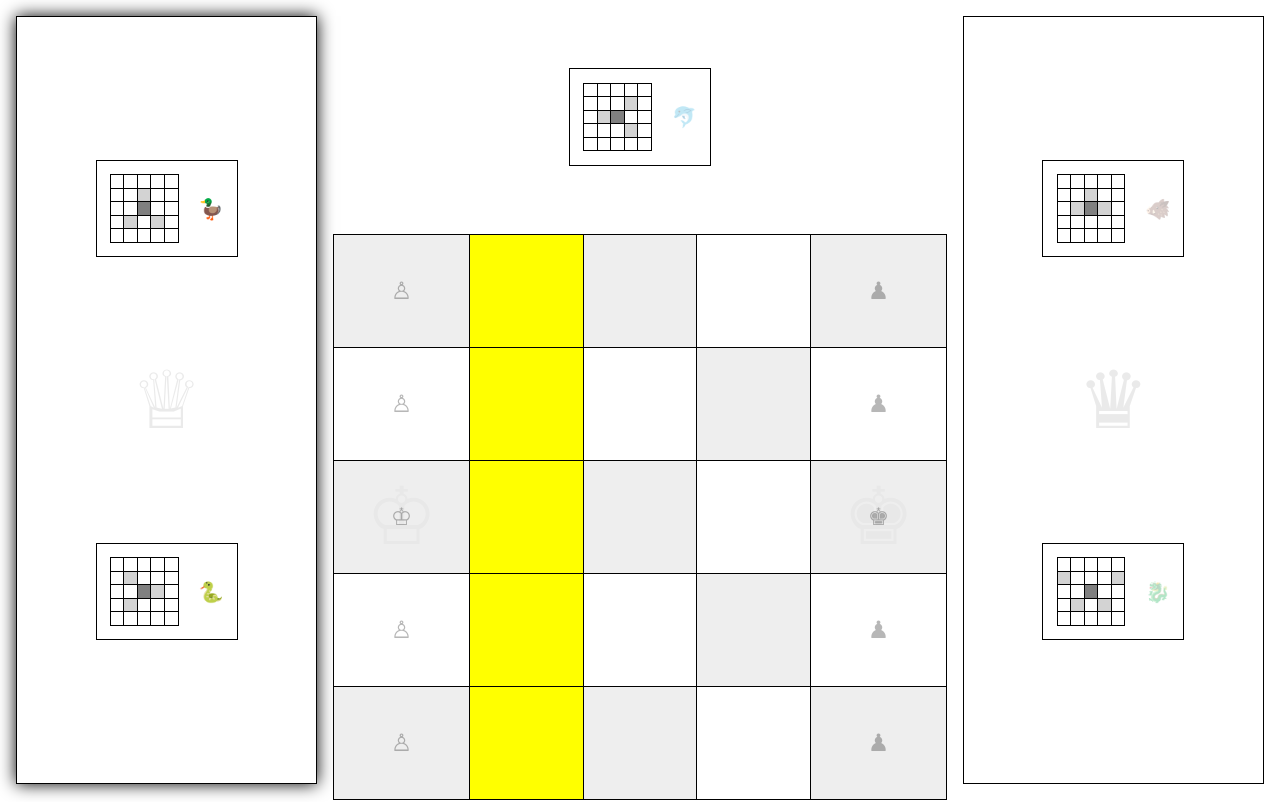
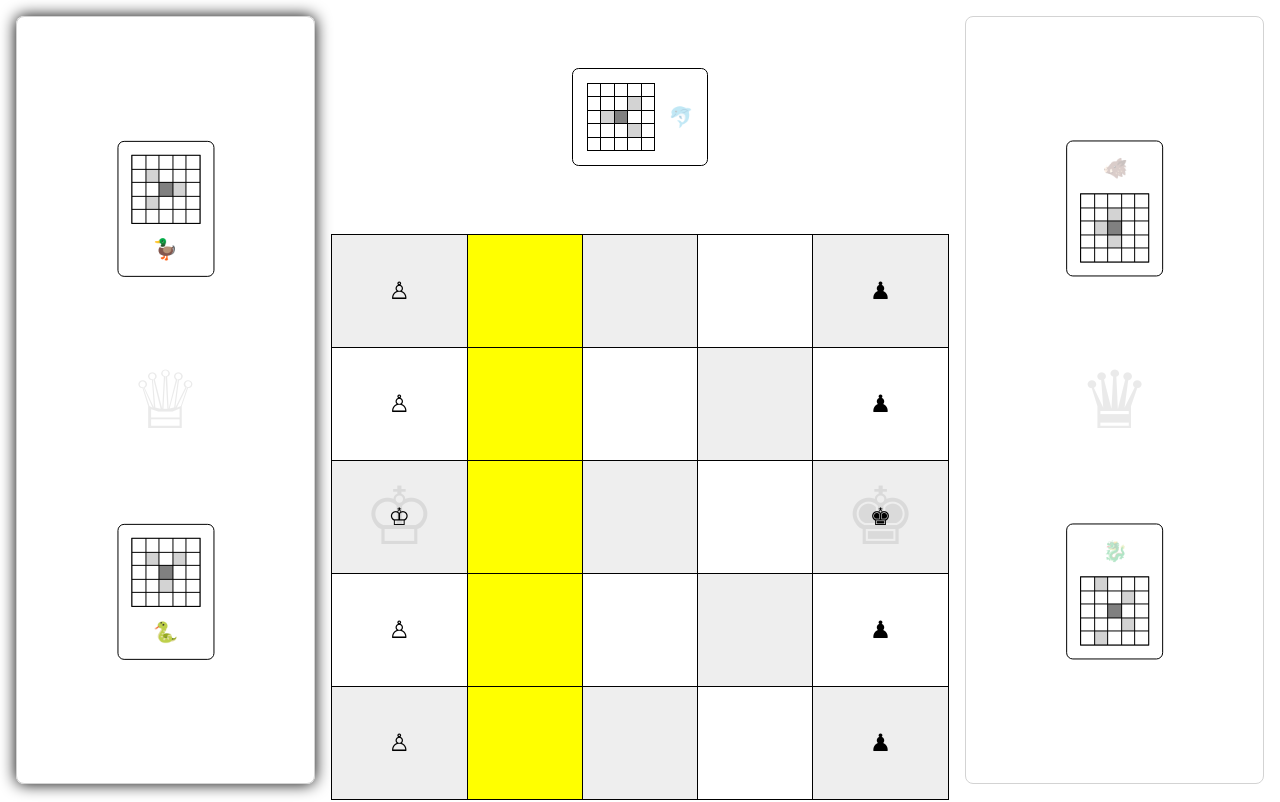
Before and after one commit to joster-dev/ogre, an Angular app: page / in a window 1280 px wide. Built offline with nearby package versions, Linux system fonts and the light colour scheme.

Commit message:
feat - happy path launch

```diff
--- a/src/app/app.component.html
+++ b/src/app/app.component.html
@@ -1,10 +1,10 @@
-<div class="a-cards" [class.active]="game.turn === 'a' && selectedCard === undefined">
-  <ogre-card *ngFor="let card of aCards" [card]="card" [class.active]="selectedCard === card" [disabled]="game.turn === 'b'" (action)="selectCard(card)"></ogre-card>
+<div class="a-cards" [class.active]="game.turn === 'a' && this.selectedCard === undefined">
+  <ogre-card *ngFor="let card of aCards" [card]="card" [isActive]="selectedCard === card" [disabled]="game.turn === 'b'" (action)="selectCard(card)"></ogre-card>
   <div class="watermark">♕</div>
 </div>
 
-<div class="b-cards" [class.active]="game.turn === 'b' && selectedCard === undefined">
-  <ogre-card *ngFor="let card of bCards" [card]="card" [class.active]="selectedCard === card" [disabled]="game.turn === 'a'" (action)="selectCard(card)"></ogre-card>
+<div class="b-cards" [class.active]="game.turn === 'b' && this.selectedCard === undefined">
+  <ogre-card *ngFor="let card of bCards" [card]="card" [isActive]="selectedCard === card" [disabled]="game.turn === 'a'" (action)="selectCard(card)"></ogre-card>
   <div class="watermark">♛</div>
 </div>
 
@@ -13,5 +13,5 @@
 </div>
 
 <div class="grid" [class.active]="selectedCard !== undefined">
-  <ogre-cell *ngFor="let cell of game.cells" [active]="cell === selectedCell" [cell]="cell" [disabled]="cell.occupant?.side !== game.turn || targetCells.includes(cell) === false" [isTarget]="targetCells.includes(cell) === true" [style.grid-column]="cell.x + 1" [style.grid-row]="cell.y + 1" (click)="selectCell(cell)"></ogre-cell>
+  <ogre-cell *ngFor="let cell of game.cells" [active]="cell === selectedCell" [cell]="cell" [isTarget]="targetCells.includes(cell) === true" [style.grid-column]="cell.x + 1" [style.grid-row]="cell.y + 1" (click)="selectCell(cell)"></ogre-cell>
 </div>
--- a/src/app/app.component.scss
+++ b/src/app/app.component.scss
@@ -18,9 +18,9 @@
       "gd gd gd"
       "gd gd gd"
       "gd gd gd"
-      "bc bc bc"
+      "ac ac ac"
       "sc sc sc"
-      "ac ac ac";
+      "bc bc bc";
   }
 }
 
@@ -36,7 +36,8 @@
   position: relative;
 
   margin: 1em;
-  border: 1px solid black;
+  border: 1px solid lightgrey;
+  border-radius: 0.5em;
   @media (orientation: landscape) {
     flex-direction: column;
   }
--- a/src/app/app.component.ts
+++ b/src/app/app.component.ts
@@ -38,7 +38,6 @@ export class AppComponent {
   }
 
   selectCell(cell: Cell): void {
-    // debugger;
     if (this.selectedCard !== undefined && this.selectedCell !== undefined && this.targetCells.includes(cell) === true) {
       switch (this.game.play({
         card: this.selectedCard,
@@ -46,10 +45,10 @@ export class AppComponent {
         target: cell
       })) {
         case true:
-          // debugger;
+          alert(`${this.game.turn} wins`);
+          this.game = new Game();
           return;
         default:
-          // debugger;
           this.selectedCard = undefined;
           this.selectedCell = undefined;
       }
--- a/src/app/card/card.component.html
+++ b/src/app/card/card.component.html
@@ -1,8 +1,8 @@
-<button type="button" [disabled]="disabled" [title]="card.name" (click)="action.emit()">
+<button type="button" [class.is-active]="isActive === true" [class.rotate-90]="card.side === 'a'" [class.rotate-270]="card.side === 'b'" [disabled]="disabled" [title]="card.name" (click)="action.emit()">
   <div class="grid">
     <div *ngFor="let cell of grid" class="cell" [class.active]="cell.isActive === true" [class.center]="cell.isCenter === true" [style.grid-column]="cell.x + 1" [style.grid-row]="cell.y + 1"></div>
   </div>
-  <div class="icon">
+  <div class="icon" [class.rotate-90]="card.side === 'b'" [class.rotate-270]="card.side === 'a'">
     {{card.icon}}
   </div>
 </button>
--- a/src/app/card/card.component.scss
+++ b/src/app/card/card.component.scss
@@ -4,16 +4,21 @@ button {
   border: 1px solid black;
   display: flex;
   align-items: center;
+  border-radius: 0.5em;
+
+  &.is-active {
+    box-shadow: 0 0 1em black;
+  }
 }
 
 .icon {
-  padding-left: 1em;
   font-size: 1.5em;
 }
 
 .grid {
   width: 5em;
   height: 5em;
+  margin-right: 1em;
   display: grid;
   grid-gap: 1px;
   background-color: black;
@@ -29,3 +34,13 @@ button {
     }
   }
 }
+
+@media (orientation: landscape) {
+  .rotate-90 {
+    transform: rotate(90deg);
+  }
+
+  .rotate-270 {
+    transform: rotate(270deg);
+  }
+}
--- a/src/app/card/card.component.ts
+++ b/src/app/card/card.component.ts
@@ -10,6 +10,7 @@ import { Card } from '../card.interface';
 export class CardComponent implements OnChanges {
   @Input() card!: Card;
   @Input() disabled = false;
+  @Input() isActive = false;
 
   @Output() action = new EventEmitter();
 
--- a/src/app/cell/cell.component.scss
+++ b/src/app/cell/cell.component.scss
@@ -16,6 +16,8 @@
     display: flex;
     align-items: center;
     justify-content: center;
+    user-select: none;
+    outline: none;
   }
 }
 
--- a/src/app/game.ts
+++ b/src/app/game.ts
@@ -30,22 +30,27 @@ export class Game {
   }
 
   play(move: Move): boolean {
-    // way of claw
-    if (move.target.occupant !== undefined && move.target.occupant.side !== this.turn && move.target.occupant.isMain === true) return true;
+    if (move.target.occupant !== undefined && move.target.occupant.isMain === true) return true;
     move.target.occupant = move.source.occupant;
     move.source.occupant = undefined;
-    // way of stone
-    if (move.target.victory === this.turn) return true;
-    const hold = this.cards.find(card => card.side === undefined);
-    if (hold === undefined) throw new Error('erg blerg');
+    if (move.target.victory === (this.turn === 'a' ? 'b' : 'a')) return true;
+    const spareCard = this.cards.find(card => card.side === undefined);
+    if (spareCard === undefined) throw new Error('cannot find spare card');
+    spareCard.side = this.turn;
+    move.card.side = undefined;
     this.turn = this.turn === 'a' ? 'b' : 'a';
     return false;
   }
 
   get moves(): Move[] {
-    return this.cards.filter(card => card.side === this.turn).reduce((accumulator: Move[], card) => {
+    return this.cards
+      .filter(card => card.side === this.turn)
+      .reduce((accumulator: Move[], card) => {
         const mappedMoves: { x: number, y: number }[] = card.moves
-        .map(move => ({ x: this.turn === 'b' ? -move.y : move.y, y: this.turn === 'a' ? -move.x : move.x }));
+          .map(move => ({
+            x: this.turn === 'b' ? -move.y : move.y,
+            y: this.turn === 'a' ? -move.x : move.x
+          }));
         const occupiedCells = this.cells
           .filter(cell => cell.occupant !== undefined && cell.occupant.side === this.turn);
         const newMoves: Move[] = [];
```
Lines whose indentation alone changed are shown as unchanged.
